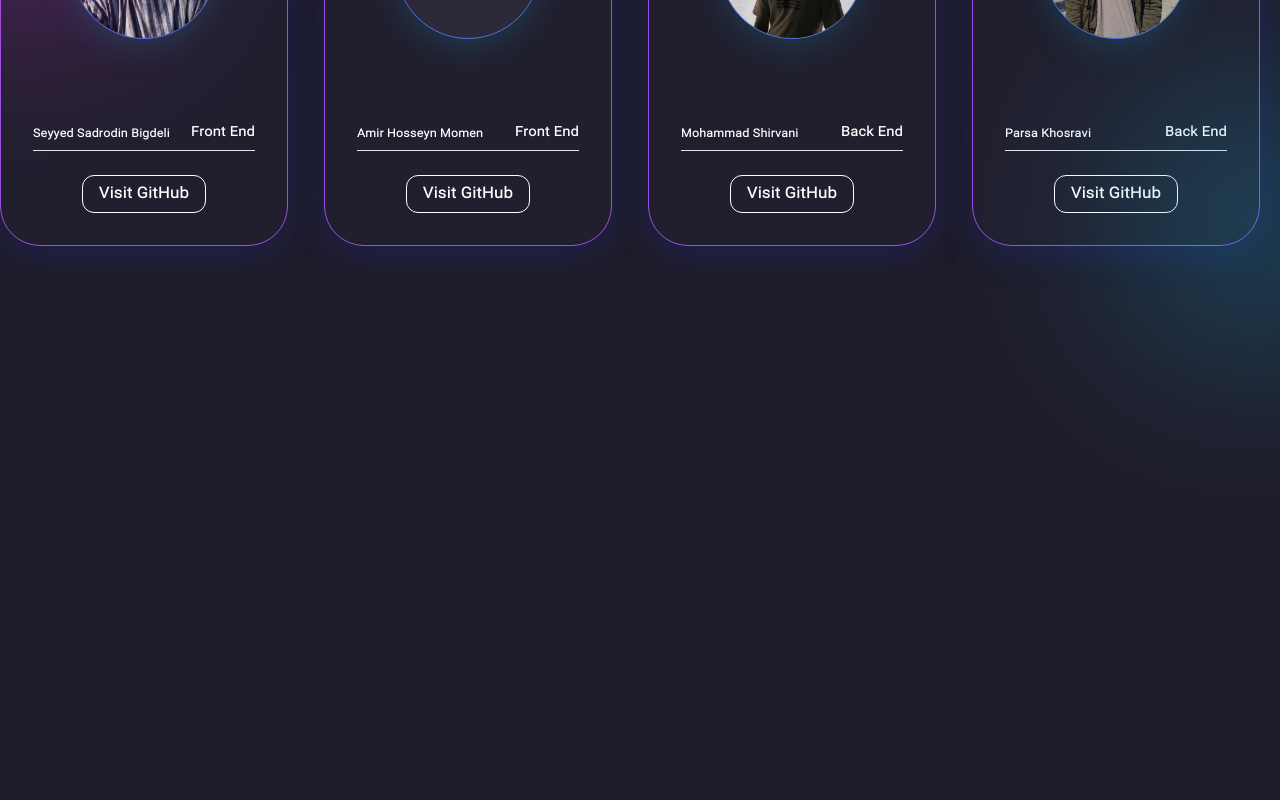
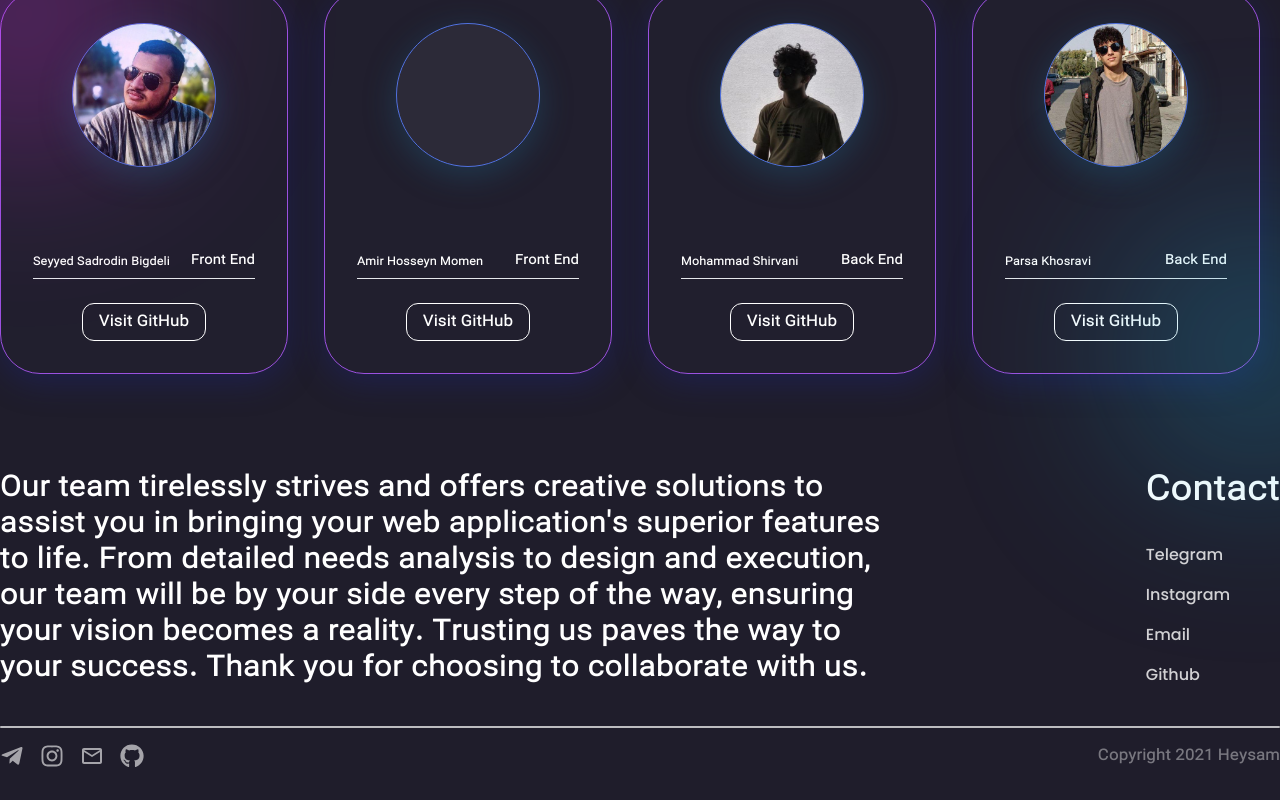
Before and after one commit to ShahriaryPrison/heysam, a Next.js app: page / in a window 1280 px wide. Shown: the part 2242-3042 px from the top of the page. Before the commit the page ends 2588 px from the top, so only its background shows below. Built offline with nearby package versions, Linux system fonts and the light colour scheme.

Commit message:
coding footer

```diff
--- /dev/null
+++ b/src/components/template/Footer.jsx
@@ -0,0 +1,59 @@
+import { FaTelegramPlane } from "react-icons/fa";
+import { FaInstagram } from "react-icons/fa";
+import { MdOutlineEmail } from "react-icons/md";
+import { FaGithub } from "react-icons/fa";
+
+function Footer() {
+  return (
+    <section className="text-white flex flex-col justify-center items-center gap-4 w-full max-w-7xl mx-auto">
+      <div className="w-full flex justify-between items-center gap-2 py-6">
+        <h5 className="max-w-4xl text-3xl">
+          Our team tirelessly strives and offers creative solutions to assist
+          you in bringing your web application's superior features to life. From
+          detailed needs analysis to design and execution, our team will be by
+          your side every step of the way, ensuring your vision becomes a
+          reality. Trusting us paves the way to your success. Thank you for
+          choosing to collaborate with us.
+        </h5>
+        <div className="h-full flex flex-col justify-between items-start gap-8">
+          <h6 className="text-4xl">Contact</h6>
+          <ul className="flex flex-col h-full justify-between items-start gap-4 font-[Poppins]">
+            <li>
+              <a href="#" className="opacity-80">Telegram</a>
+            </li>
+            <li>
+              <a href="#" className="opacity-80">Instagram</a>
+            </li>
+            <li>
+              <a href="#" className="opacity-80">Email</a>
+            </li>
+            <li>
+              <a href="#" className="opacity-80">Github</a>
+            </li>
+          </ul>
+        </div>
+      </div>
+      <div className="w-full bg-white h-0.5 bg-opacity-70 rounded-full" />
+
+      <div className="flex justify-between w-full items-center">
+        <ul className="flex items-center gap-4">
+          <li>
+            <FaTelegramPlane className="w-6 h-6 opacity-60" />
+          </li>
+          <li>
+            <FaInstagram className="w-6 h-6 opacity-60" />
+          </li>
+          <li>
+            <MdOutlineEmail className="w-6 h-6 opacity-60" />
+          </li>
+          <li>
+            <FaGithub className="w-6 h-6 opacity-60" />
+          </li>
+        </ul>
+        <p className="opacity-40">Copyright 2021 Heysam</p>
+      </div>
+    </section>
+  );
+}
+
+export default Footer;
--- a/src/pages/index.js
+++ b/src/pages/index.js
@@ -3,14 +3,16 @@ import MainAboutUs from "@/components/template/MainAboutUs";
 import Skills from "@/components/template/Skills";
 import Projects from "@/components/template/Projects";
 import TeamMember from "@/components/template/TeamMember";
+import Footer from "@/components/template/Footer";
 export default function Home() {
   return (
-    <section>
+    <section className="flex flex-col gap-8 pb-8">
       <Header />
       <MainAboutUs />
       <Projects />
       <Skills />
       <TeamMember/>
+      <Footer />
     </section>
   );
 }
```
Also changed, not shown: package.json (+5 -4 lines), 1 other file (tests, documents, lock files or other folders).
